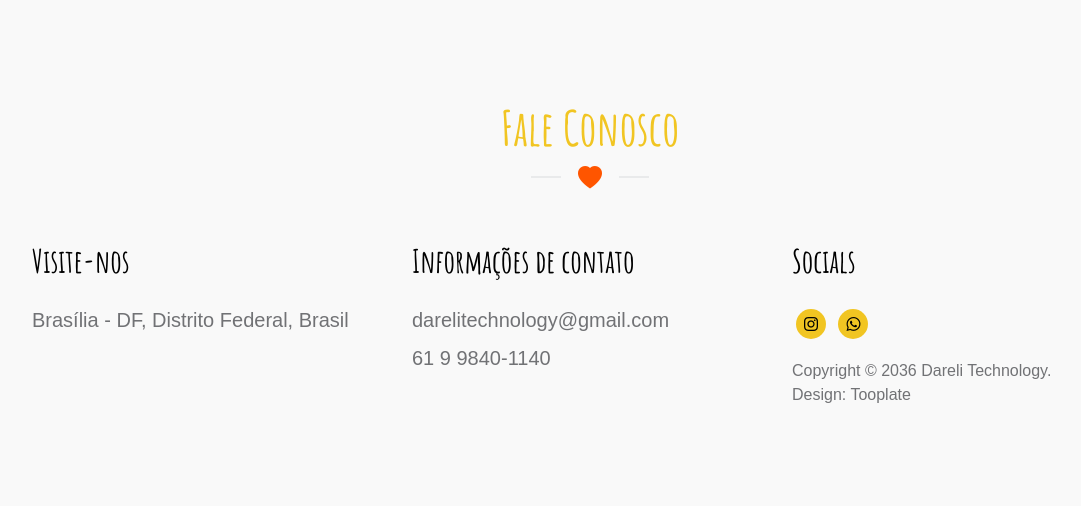
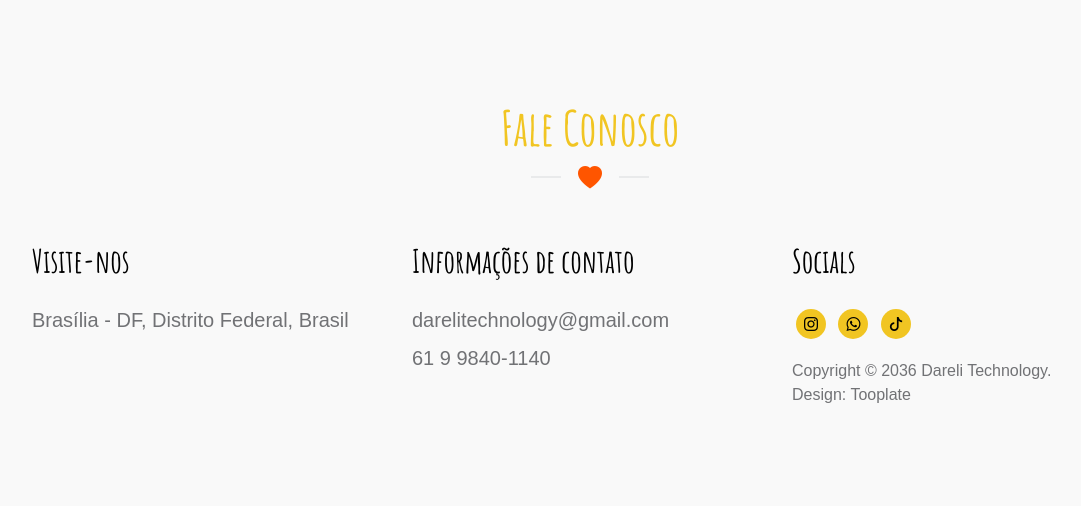
Before and after one commit to fiorellizz/lovestories, a Django app: page / in a window 1280 px wide. Shown: the part 4596-5102 px from the top of the page, without its empty margins (50-1131 px from the left). Run offline with Django 5.2, Linux system fonts and the light colour scheme; some libraries are stand-ins or nearby versions.

Commit message:
fix: ajuste numero whatsapp e add icone titok

```diff
--- a/core/templates/home.html
+++ b/core/templates/home.html
@@ -673,7 +673,7 @@
                         </p>
 
                         <p>
-                            <a href="https://wa.me/5561981904314?text=Olá, quero saber mais sobre a Love Stories!">
+                            <a href="https://wa.me/5561998401140?text=Olá, quero saber mais sobre a Love Stories!">
                                 61 9 9840-1140
                             </a>
                         </p>
@@ -689,8 +689,11 @@
                                     class="social-icon-link bi-instagram"></a></li>
 
                             <li class="social-icon-item"><a target="_blank"
-                                    href="https://wa.me/5561981904314?text=Olá, quero saber mais sobre a Love Stories!"
+                                    href="https://wa.me/5561998401140?text=Olá, quero saber mais sobre a Love Stories!"
                                     class="social-icon-link bi-whatsapp"></a></li>
+
+                            <li class="social-icon-item"><a target="_blank" href=""
+                                    class="social-icon-link bi-tiktok"></a></li>
 
                             <!-- <li class="social-icon-item"><a href="https://fb.com/tooplate" target="_blank"
                                     class="social-icon-link bi-facebook"></a></li> -->
```
